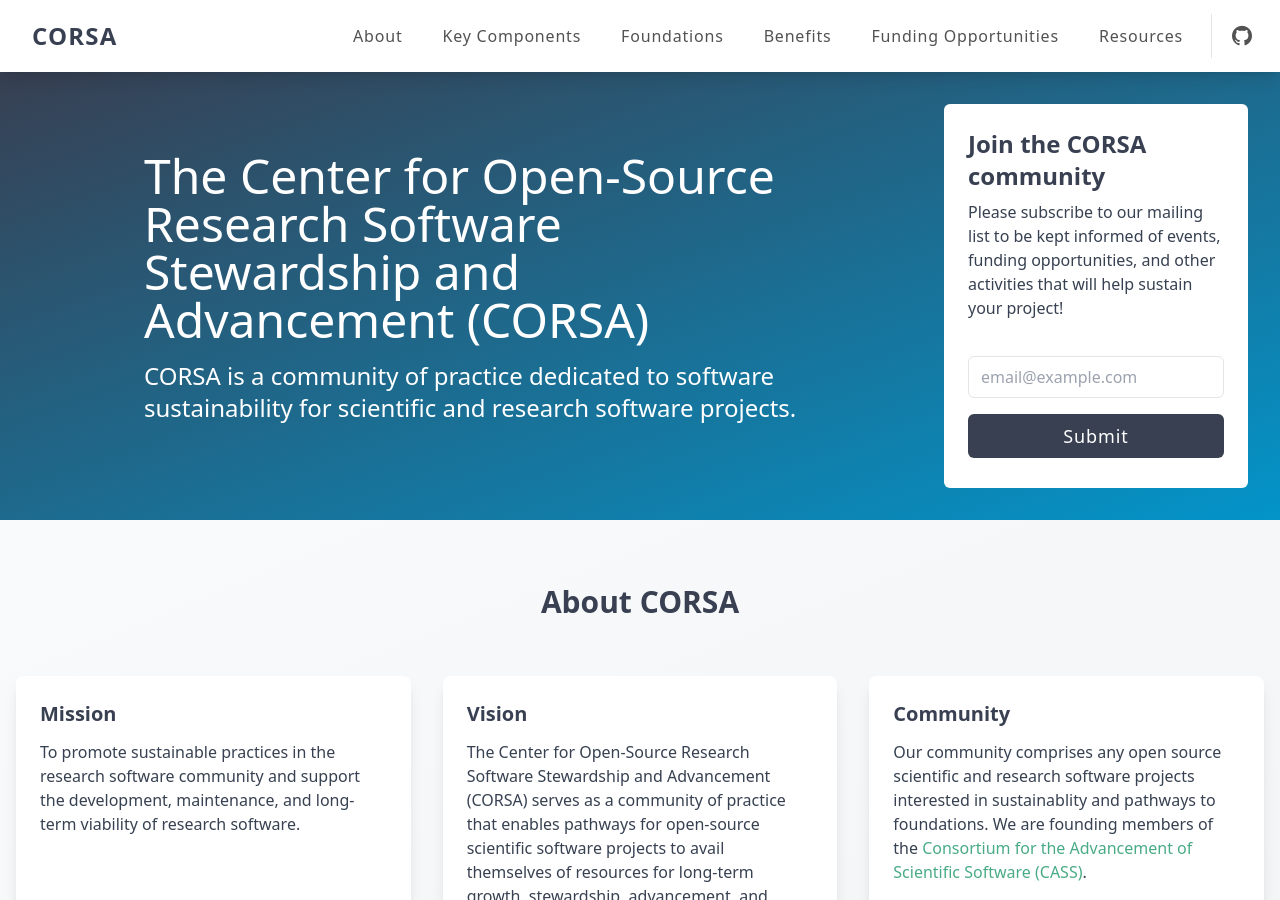
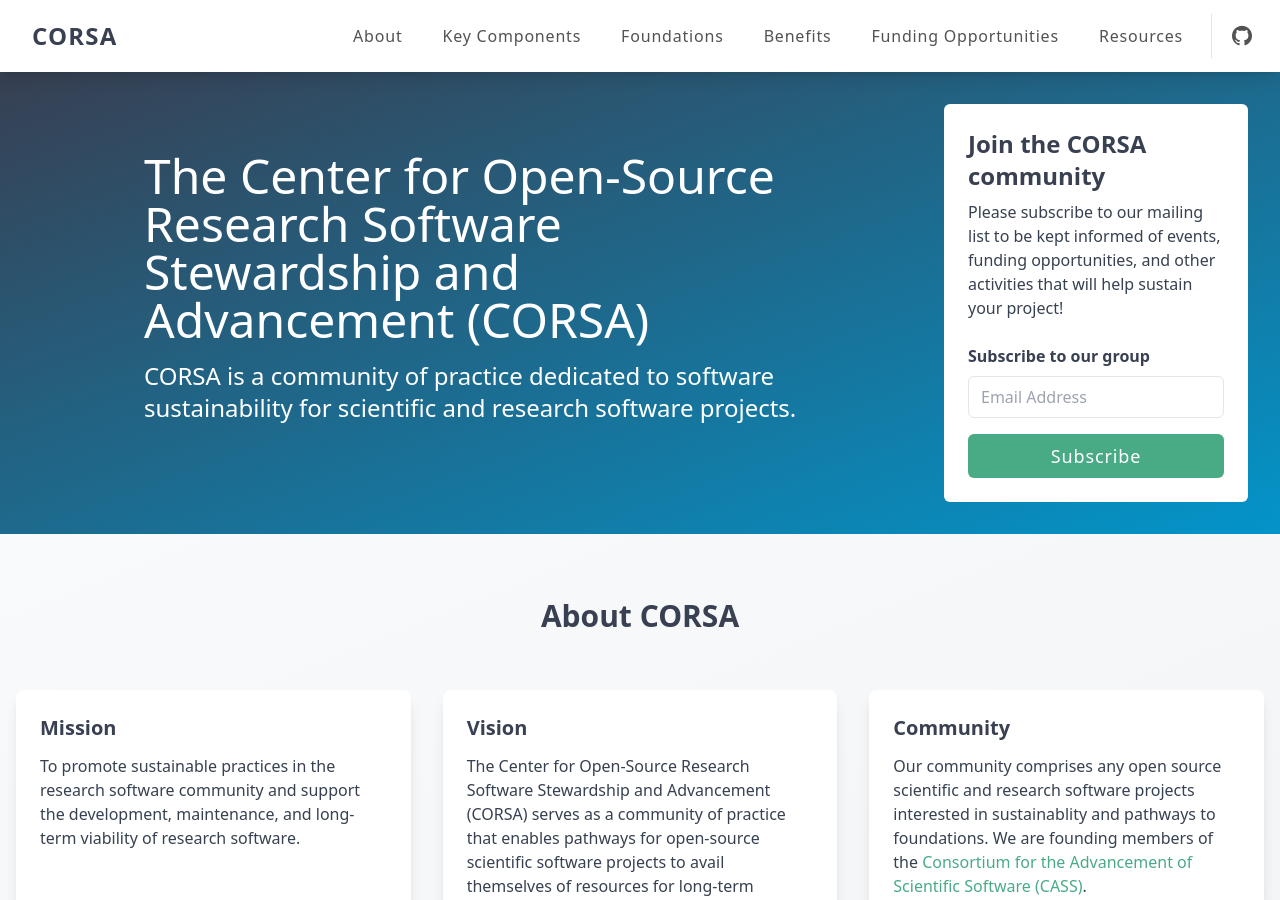
Before and after one commit to jtomeck/corsa, a Jekyll site: the page built from docs/index.html, in a window 1280 px wide and 900 px high. Built offline with Jekyll 4.4.1, drawn with Linux system fonts in a browser that asks for light colours; nearby versions of some CDN libraries.

Commit message:
Input form embed

```diff
--- a/docs/_includes/home-sections/hero.html
+++ b/docs/_includes/home-sections/hero.html
@@ -10,12 +10,26 @@
             <h3 class="mb-2">{{ page.form_heading }}</h3>
             <p class="mb-0">{{ page.form_text }}</p>
           </div>
-          <form class="pt-3 space-y-4" action="">
-            <input
-              class="bg-white border border-neutral-200 rounded-md w-full px-3 py-2 focus:outline-none focus:ring-2 focus:ring-inset focus:ring-secondary focus:ring-offset-15"
-              type="email" placeholder="email@example.com">
-            <button type="submit" class="btn btn-secondary btn-lg block w-full">Submit</button>
-          </form>
+
+          <div class="classictemplate template" style="display: block;">
+
+            <div id="groupsio_embed_signup">
+              <form action="https://groups.io/g/corsa/signup?u=4542720638022150858" method="post" id="groupsio-embedded-subscribe-form" name="groupsio-embedded-subscribe-form" target="_blank">
+                <div id="groupsio_embed_signup_scroll" class="flex flex-col gap-2">
+                  <label for="email" id="templateformtitle">
+                    <h6>Subscribe to our group</h6>
+                  </label>
+                  <input type="email" value="" name="email" class="email bg-white border border-neutral-200 rounded-md w-full px-3 py-2 focus:outline-none focus:ring-2 focus:ring-inset focus:ring-secondary focus:ring-offset-15" id="email" placeholder="Email Address" required="">
+                  <!-- real people should not fill this in and expect good things - do not remove this or risk form bot signups-->
+                  <div style="position: absolute; left: -5000px;" aria-hidden="true">
+                    <input type="text" name="b_4542720638022150858" tabindex="-1" value="">
+                  </div>
+                  <div id="templatearchives"></div>
+                  <input type="submit" value="Subscribe" name="subscribe" id="groupsio-embedded-subscribe" class="btn btn-accent btn-lg block w-full cursor-pointer">
+                </div>
+              </form>
+            </div>
+          </div>
         </div>
       </div>
     </div>
```
